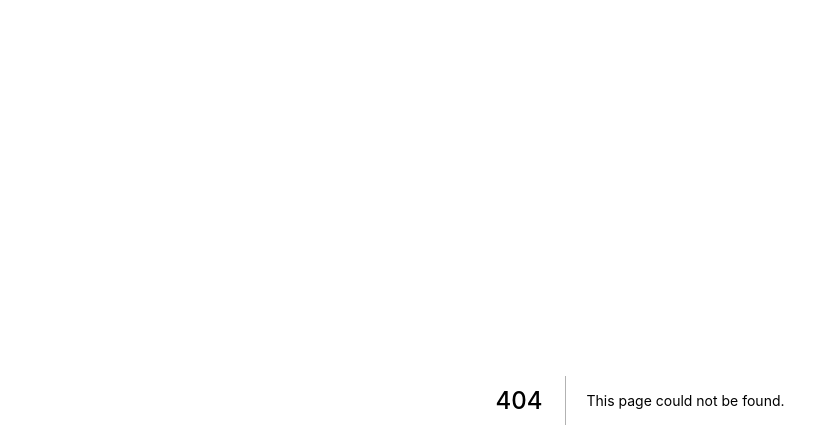
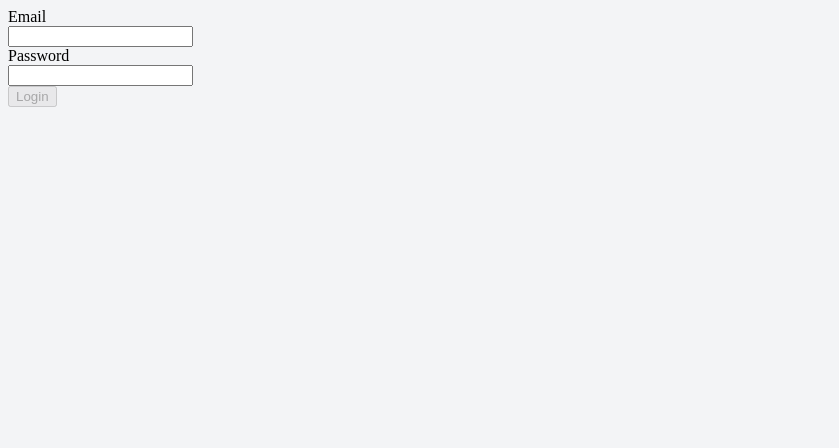
Before and after one commit to cywio/atlas, a Next.js app: page /auth in a window 1280 px wide. Before the commit this address had no page. Shown: the top 448 px of the page, without its empty margins (0-839 px from the left). Built offline with nearby package versions, Linux system fonts and the light colour scheme.

Commit message:
Add auth page and add global css to app

```diff
--- a/package.json
+++ b/package.json
@@ -11,13 +11,16 @@
 		"@prisma/client": "^3.1.1",
 		"@types/jsonwebtoken": "^8.5.5",
 		"argon2": "^0.28.2",
+		"axios": "^0.21.4",
 		"dsn-parser": "^1.0.3",
+		"js-cookie": "^3.0.1",
 		"jsonwebtoken": "^8.5.1",
 		"next": "latest",
 		"node-ssh": "^12.0.0",
 		"prisma": "^3.1.1",
 		"react": "^17.0.2",
 		"react-dom": "^17.0.2",
+		"react-hot-toast": "^2.1.1",
 		"request-ip": "^2.1.3"
 	},
 	"devDependencies": {
--- a/pages/_app.tsx
+++ b/pages/_app.tsx
@@ -1,7 +1,14 @@
+import { Toaster } from 'react-hot-toast'
 import 'tailwindcss/tailwind.css'
+import '../styles/global.css'
 
 function MyApp({ Component, pageProps }) {
-  return <Component {...pageProps} />
+	return (
+		<>
+			<Toaster />
+			<Component {...pageProps} />
+		</>
+	)
 }
 
 export default MyApp
--- /dev/null
+++ b/pages/auth.tsx
@@ -0,0 +1,41 @@
+import { useState } from 'react'
+import { Input, Button } from '@components'
+import { useApi } from '@hooks'
+import toast from 'react-hot-toast'
+import cookie from 'js-cookie'
+
+export default function Auth() {
+	const [form, setForm] = useState({ email: null, password: null })
+	const [loading, setLoading] = useState(false)
+
+	async function login() {
+		setLoading(true)
+		try {
+			let token = await useApi('/api/auth', 'POST', form)
+			cookie.set('session', token)
+			window.location.href = '/'
+		} catch {
+			setLoading(false)
+			toast.error('Incorrect credentials')
+		}
+	}
+
+	return (
+		<div className='grid place-items-center min-h-screen'>
+			<div className='w-96 p-7'>
+				<Input type='email' disabled={loading} label='Email' onChange={({ target }) => setForm({ ...form, email: target.value })} />
+				<Input
+					type='password'
+					disabled={loading}
+					label='Password'
+					onChange={({ target }) => setForm({ ...form, password: target.value })}
+				/>
+				<div className='mt-6'>
+					<Button loading={loading} disabled={loading || !form.email || !form.password} onClick={() => login()}>
+						Login
+					</Button>
+				</div>
+			</div>
+		</div>
+	)
+}
```
Also changed, not shown: 1 other file (tests, documents, lock files or other folders).
